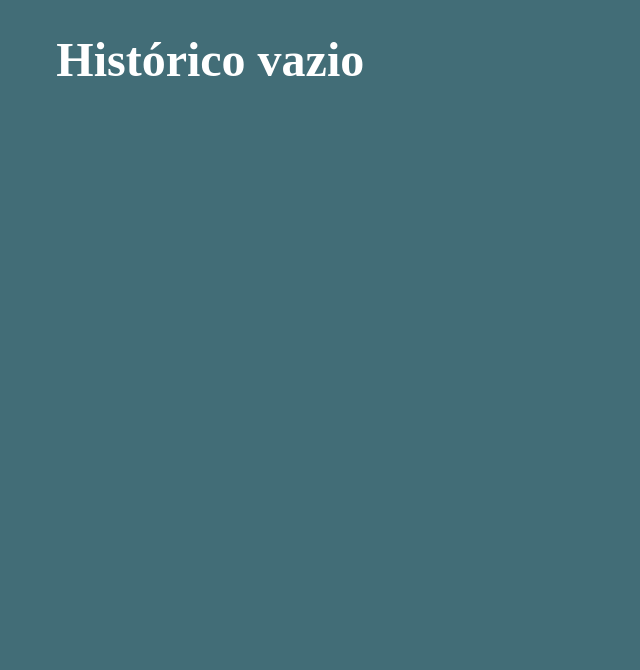
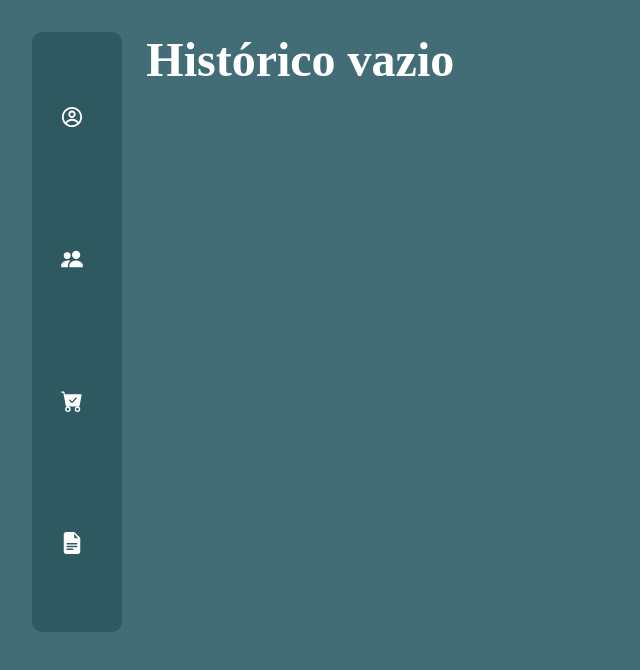
Before and after one commit to Palhanor/Racha-conta, a React (Create React App) app: page /#/historico in a window 1280 px wide. Shown: the top 670 px of the page, without its empty margins (0-640 px from the left). Built offline with nearby package versions, Linux system fonts and the light colour scheme; a web font is replaced by a local one.

Commit message:
feature(Perfil): Cria página de perfil inicial e manipula as rotas da navegação. fix #19

```diff
--- a/src/components/Navegacao/index.tsx
+++ b/src/components/Navegacao/index.tsx
@@ -4,7 +4,7 @@ import styled from "styled-components";
 import { brkpt, color } from "../../styles";
 import { IconContext } from "react-icons";
 import useConta from "../../hooks/useConta";
-import { RiHistoryFill } from "react-icons/ri"
+import { CgProfile } from "react-icons/cg"
 import {
   BsPeopleFill,
   BsCartCheckFill,
@@ -52,12 +52,12 @@ export default function Navegacao() {
   const dadosNavegacao = [
     {
       id: 0,
-      url: "/historico",
+      url: "/",
       icon: (
         <IconContext.Provider
-          value={{ color: pathname === "/historico" ? color.themeLighter : color.white }}
+          value={{ color: pathname === "/" ? color.themeLighter : color.white }}
         >
-          <RiHistoryFill size={22} />
+          <CgProfile size={22} />
         </IconContext.Provider>
       ),
     },
--- a/src/hooks/useConta.ts
+++ b/src/hooks/useConta.ts
@@ -1,5 +1,5 @@
 import { useRecoilState, useSetRecoilState } from "recoil";
-import { compras, consumidores, contaAtual } from "../states/atom";
+import { compras, consumidores, contaAberta, contaAtual } from "../states/atom";
 import { nanoid } from "nanoid";
 import { idSize } from "../utils/idFormat";
 import IConta from "../interfaces/conta";
@@ -8,6 +8,7 @@ import ICompra from "../interfaces/compra";
 
 function useConta() {
   const [conta, setConta] = useRecoilState(contaAtual);
+  const [contaExiste, setContaExiste] = useRecoilState(contaAberta);
   const setListaCompras = useSetRecoilState(compras);
   const setListaConsumidores = useSetRecoilState(consumidores);
   const historico: IConta[] = listaContas();
@@ -23,6 +24,7 @@ function useConta() {
     } else {
       setConta(conta);
     }
+    setContaExiste(true);
   }
 
   function adicionaConta(conta: IConta): void {
@@ -51,6 +53,7 @@ function useConta() {
     setConta({ nome: "", consumidores: [], compras: [], id: "" });
     setListaConsumidores([]);
     setListaCompras([]);
+    setContaExiste(false);
   }
 
   function atualizaContaConsumidores(consumidores: IConsumidor[]): void {
@@ -83,6 +86,7 @@ function useConta() {
   return {
     conta,
     historico,
+    contaExiste,
     criaConta,
     adicionaConta,
     removeConta,
--- a/src/pages/Compras/index.tsx
+++ b/src/pages/Compras/index.tsx
@@ -30,13 +30,13 @@ export default function Compras() {
   const navigate = useNavigate();
 
   /* HOOK PERSONALIZADO */
-  const { conta } = useConta();
+  const { conta, contaExiste } = useConta();
   const { listaCompras, adicionaCompra } = useCompras();
   const { listaConsumidores } = useConsumidores();
 
   /* REDIRECIONADOR */
   useEffect(() => {
-    if (!conta.id) navigate("/");
+    if (!contaExiste) navigate("/");
     // console.log("Lista de compras: ", listaCompras)
   }, [listaCompras, conta.id, navigate]);
 
--- a/src/pages/Consumidores/index.tsx
+++ b/src/pages/Consumidores/index.tsx
@@ -26,11 +26,11 @@ export default function Consumidores() {
 
   /* HOOK PERSONALIZADO */
   const { listaConsumidores, adicionaConsumidor } = useConsumidores();
-  const { conta } = useConta();
+  const { conta, contaExiste } = useConta();
 
   /* REDIRECIONADOR */
   useEffect(() => {
-    if (!conta.id) navigate("/");
+    if (!contaExiste) navigate("/");
     // console.log("Lista de consumidores: ", listaConsumidores)
   }, [listaConsumidores, conta.id, navigate]);
 
--- a/src/pages/Extrato/index.tsx
+++ b/src/pages/Extrato/index.tsx
@@ -5,6 +5,7 @@ import styled from "styled-components";
 import { brkpt, color } from "../../styles";
 import IConta from "../../interfaces/conta";
 import useCompras from "../../hooks/useCompras";
+// import useConsumidores from "../../hooks/useConsumidores";
 import NotFound from "../NotFound";
 import {
   Botao,
@@ -74,7 +75,8 @@ export default function Extrato() {
   const navigate = useNavigate();
   const { ID } = useParams();
   const { encontraCompra } = useCompras();
-  const { conta, historico, adicionaConta, removeConta, resetaConta } =
+  // const { adicionaConsumidor } = useConsumidores()
+  const { conta, historico, adicionaConta, removeConta, resetaConta, criaConta } =
     useConta();
 
   const contaSelecionada: IConta =
@@ -116,6 +118,15 @@ export default function Extrato() {
     removeConta(id);
     navigate("/historico");
   }
+
+  // function reabrir(): void {
+  //   removeConta(id);
+  //   criaConta(contaSelecionada);
+  //   consumidores.forEach(consumidor => {
+  //     adicionaConsumidor(consumidor.nome)
+  //   })
+  //   navigate("/consumidores");
+  // }
 
   return (
     <>
@@ -168,9 +179,14 @@ export default function Extrato() {
             Finalizar
           </Botao>
         ) : (
-          <Botao danger onClick={excluir}>
-            Excluir
-          </Botao>
+          <>
+            <Botao danger onClick={excluir}>
+              Excluir
+            </Botao>
+            {/* <Botao onClick={reabrir}>
+              Reabrir
+            </Botao> */}
+          </>
         )}
       </Container>
       <Navegacao /> {/* COMPONENTE */}
--- a/src/pages/Historico/index.tsx
+++ b/src/pages/Historico/index.tsx
@@ -2,8 +2,8 @@
 import { useNavigate } from "react-router-dom";
 import styled from "styled-components";
 import { brkpt, color } from "../../styles";
+import useConta from "../../hooks/useConta";
 import Navegacao from "../../components/Navegacao";
-import useConta from "../../hooks/useConta";
 import {
   Titulo,
   Lista,
@@ -24,18 +24,6 @@ const TituloDesktop = styled(Titulo)`
   order: 3;
   margin-left: 2%;
 `;
-const NavegacaoPlaceholder = styled.div`
-  display: none;
-
-  @media (min-width: ${brkpt.desktop}) {
-    display: block;
-    order: 2;
-    height: 75vh;
-    width: 10px;
-    border-radius: 0 10px 10px 0;
-    background-color: ${color.themeDarker};
-  }
-`;
 const ListaResponsiva = styled(Lista)`
   @media (min-width: ${brkpt.desktop}) {
     order: 3;
@@ -53,10 +41,21 @@ const ListaTituloResponsivo = styled(ListaTitulo)`
     display: block;
   }
 `;
+const NavegacaoPlaceholder = styled.div`
+  display: none;
+
+  @media (min-width: ${brkpt.desktop}) {
+    display: block;
+    order: 2;
+    height: 75vh;
+    width: 10px;
+    border-radius: 0 10px 10px 0;
+    background-color: ${color.themeDarker};
+  }
+`;
 
 /* COMPONENTE */
 export default function Historico() {
-
   /* HOOK DO REACT ROUTER */
   const navigate = useNavigate();
 
@@ -92,6 +91,8 @@ export default function Historico() {
       ) : (
         <TituloDesktop>Histórico vazio</TituloDesktop>
       )}
+      <NavegacaoPlaceholder/>
+      <Navegacao/>
     </>
   );
 }
--- a/src/pages/NovaConta/index.tsx
+++ b/src/pages/NovaConta/index.tsx
@@ -27,11 +27,11 @@ export default function NovaConta() {
 
   /* HOOKS PERSONALIZADOS */
   const { adicionaConsumidor } = useConsumidores();
-  const { conta, criaConta } = useConta();
+  const { conta, contaExiste, criaConta } = useConta();
 
   /* REDIRECIONADOR */
   useEffect(() => {
-    if (conta.id) navigate("/consumidores")
+    if (contaExiste) navigate("/consumidores")
   })
 
   /* CRIAR NOVA CONTA */
--- a/src/pages/Perfil/index.tsx
+++ b/src/pages/Perfil/index.tsx
@@ -1,29 +1,46 @@
-import { useNavigate } from "react-router-dom"
+import { useNavigate } from "react-router-dom";
+import Navegacao from "../../components/Navegacao";
 import { Botao, Image, Titulo } from "../../components/StyledComponents";
+import useConta from "../../hooks/useConta";
 const ilustracao: string =
   require("../../assets/WellcomeIllustration.svg").default;
 
 export default function Perfil() {
-
-    const navigate = useNavigate()
+  const navigate = useNavigate();
+  const { contaExiste, resetaConta } = useConta();
 
   function novaConta() {
-        navigate("nova-conta")
+    navigate("nova-conta");
   }
 
   function historico() {
-        navigate("historico")
+    navigate("historico");
+  }
+
+  function excluirConta() {
+    resetaConta();
   }
 
   return (
     <>
-        <Titulo>Estávamos com saudades!</Titulo>
-        <Image src={ilustracao} alt="Ilustração de bem-vindo"/>
+      <Titulo>Bem vindo(a)!</Titulo>
+      <Image src={ilustracao} alt="Ilustração de bem-vindo" />
       <br />
       <div>
-            <Botao white onClick={novaConta}>Nova conta</Botao>
-            <Botao secondary onClick={historico}>Histórico</Botao>
+        <Botao secondary onClick={historico}>
+          Histórico
+        </Botao>
+        {!contaExiste ? (
+          <Botao white onClick={novaConta}>
+            Nova conta
+          </Botao>
+        ) : (
+          <Botao danger onClick={excluirConta}>
+            Excluir conta
+          </Botao>
+        )}
       </div>
+      <Navegacao />
     </>
   );
 }
--- a/src/states/atom.ts
+++ b/src/states/atom.ts
@@ -3,6 +3,11 @@ import { atom } from "recoil";
 import IConsumidor from "../interfaces/consumidor";
 import ICompra from "../interfaces/compra";
 import IConta from "../interfaces/conta";
+
+export const contaAberta = atom<boolean>({
+  key: "contaAberta",
+  default: false
+})
 
 /* ESTADO GLOBAL CONTA */
 export const contaAtual = atom<IConta>({
```
Lines whose indentation alone changed are shown as unchanged.
